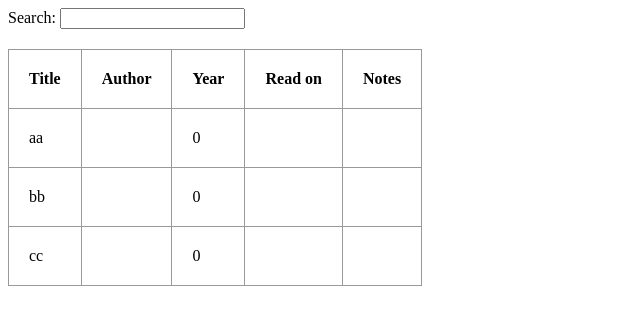
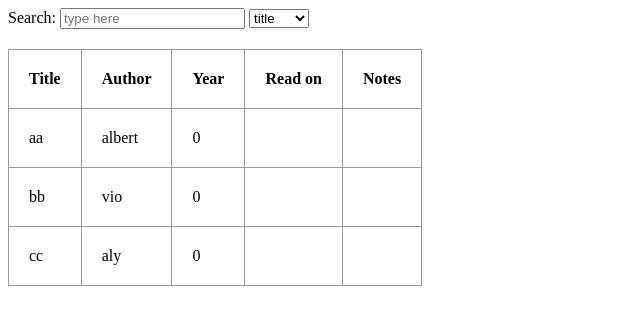
Before and after one commit to svlcode/my_books, a plain HTML site: page index.html in a window 1280 px wide. Shown: the whole page, without its empty margins (0-640 px from the left). Drawn offline with Linux system fonts and the light colour scheme.

Commit message:
add searchField

```diff
--- a/app.js
+++ b/app.js
@@ -4,32 +4,36 @@ new Vue({
     books: [
       {
         title: 'aa',
-        author: '',
+        author: 'albert',
         year: 0,
         readOn: '',
         notes: '',
       },
       {
         title: 'bb',
-        author: '',
+        author: 'vio',
         year: 0,
         readOn: '',
         notes: '',
       },
       {
         title: 'cc',
-        author: '',
+        author: 'aly',
         year: 0,
         readOn: '',
         notes: '',
       },
     ],
     searchValue: '',
+    searchFields: ['title', 'author', 'year'],
+    selectedField: 'title',
   },
   computed: {
     searchBooks() {
       if (this.searchValue) {
-        return this.books.filter((b) => b.title.includes(this.searchValue));
+        return this.books.filter((b) =>
+          b[this.selectedField].includes(this.searchValue)
+        );
       }
       return this.books;
     },
--- a/index.html
+++ b/index.html
@@ -11,7 +11,15 @@
   <body>
     <div id="app">
       <label for="txtSearch">Search:</label>
-      <input id="txtSearch" type="text" v-model="searchValue" />
+      <input
+        id="txtSearch"
+        type="text"
+        placeholder="type here"
+        v-model="searchValue"
+      />
+      <select v-model="selectedField">
+        <option v-for="searchField of searchFields">{{ searchField }}</option>
+      </select>
       <table class="my-table">
         <thead>
           <tr>
```
